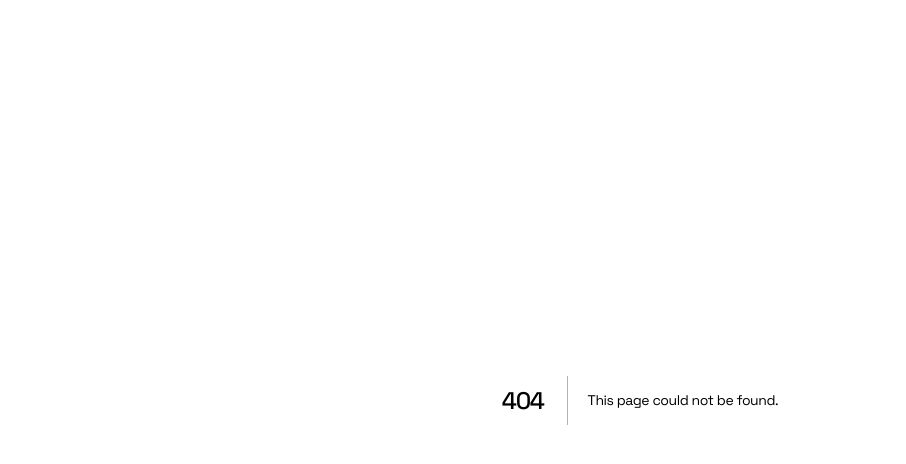
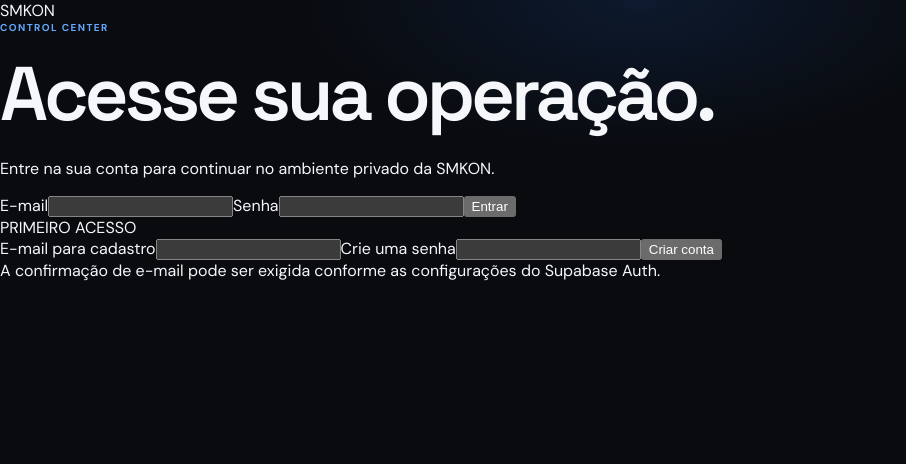
Before and after one commit to smklj/smkon, a Next.js app: page /login in a window 1280 px wide. Before the commit this address had no page. Shown: the top 464 px of the page, without its empty margins (0-906 px from the left). Built offline with nearby package versions, Linux system fonts and the light colour scheme.

Commit message:
feat(auth): add src/app/login/page.tsx

```diff
--- /dev/null
+++ b/src/app/login/page.tsx
@@ -0,0 +1,47 @@
+import { signIn, signUp } from "./actions";
+
+type LoginPageProps = {
+  searchParams: Promise<{ error?: string; message?: string }>;
+};
+
+const errorMessages: Record<string, string> = {
+  "invalid-input": "Confira o e-mail e use uma senha entre 8 e 128 caracteres.",
+  "invalid-credentials": "E-mail ou senha inválidos.",
+  "signup-failed": "Não foi possível criar a conta. Verifique os dados e tente novamente.",
+};
+
+export default async function LoginPage({ searchParams }: LoginPageProps) {
+  const params = await searchParams;
+  const error = params.error ? errorMessages[params.error] : undefined;
+
+  return (
+    <main className="auth-shell">
+      <section className="auth-panel">
+        <a className="auth-brand" href="/">SMKON</a>
+        <p className="eyebrow">CONTROL CENTER</p>
+        <h1>Acesse sua operação.</h1>
+        <p className="auth-copy">Entre na sua conta para continuar no ambiente privado da SMKON.</p>
+        {error ? <p className="auth-alert" role="alert">{error}</p> : null}
+        {params.message === "check-email" ? (
+          <p className="auth-success" role="status">Conta criada. Confira seu e-mail para confirmar o acesso.</p>
+        ) : null}
+        <form action={signIn} className="auth-form">
+          <label htmlFor="email">E-mail</label>
+          <input id="email" name="email" type="email" autoComplete="email" required maxLength={254} />
+          <label htmlFor="password">Senha</label>
+          <input id="password" name="password" type="password" autoComplete="current-password" required minLength={8} maxLength={128} />
+          <button type="submit">Entrar</button>
+        </form>
+        <div className="auth-divider"><span>PRIMEIRO ACESSO</span></div>
+        <form action={signUp} className="auth-form">
+          <label htmlFor="signup-email">E-mail para cadastro</label>
+          <input id="signup-email" name="email" type="email" autoComplete="email" required maxLength={254} />
+          <label htmlFor="signup-password">Crie uma senha</label>
+          <input id="signup-password" name="password" type="password" autoComplete="new-password" required minLength={8} maxLength={128} />
+          <button className="auth-secondary" type="submit">Criar conta</button>
+        </form>
+        <p className="auth-footnote">A confirmação de e-mail pode ser exigida conforme as configurações do Supabase Auth.</p>
+      </section>
+    </main>
+  );
+}
```
